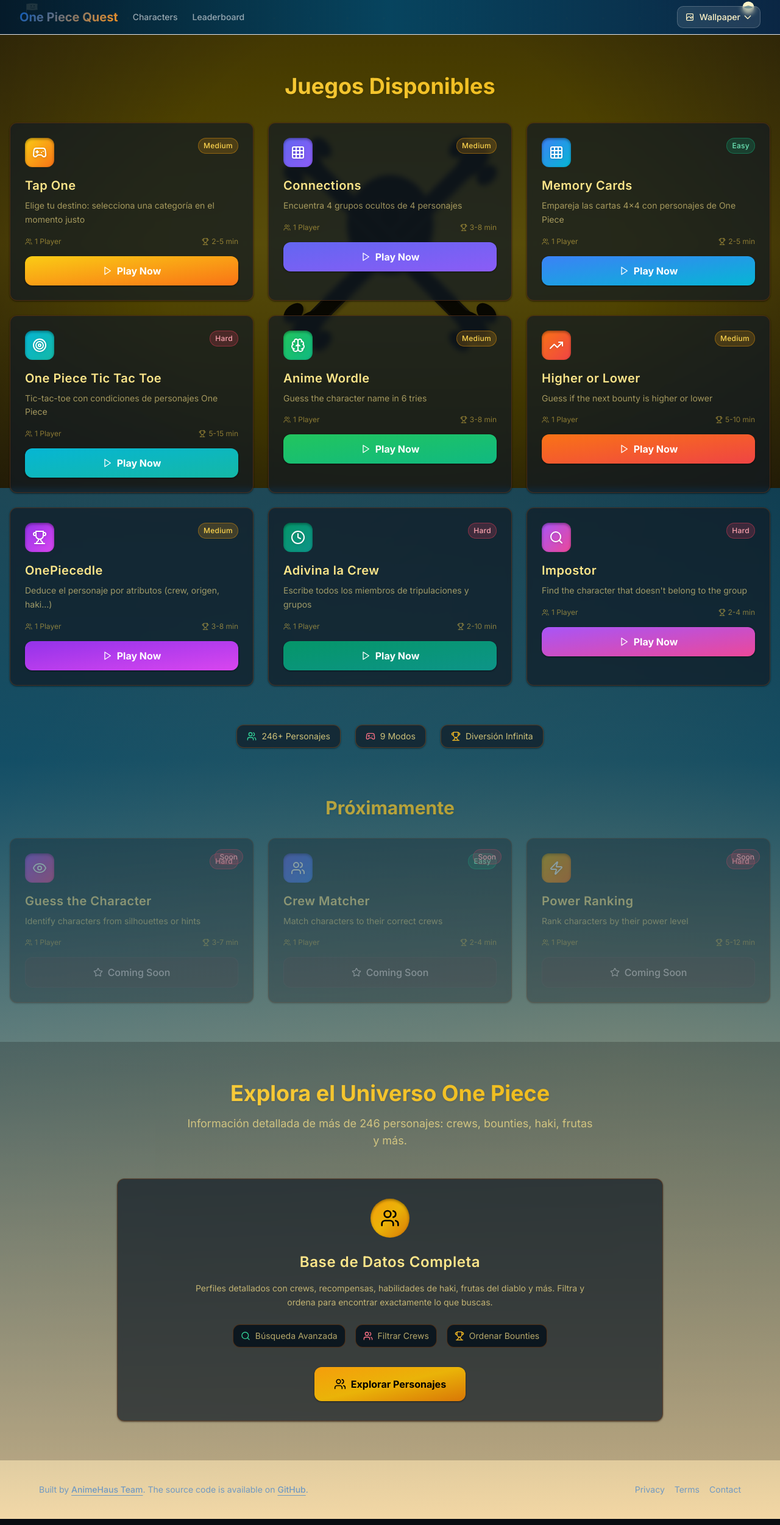
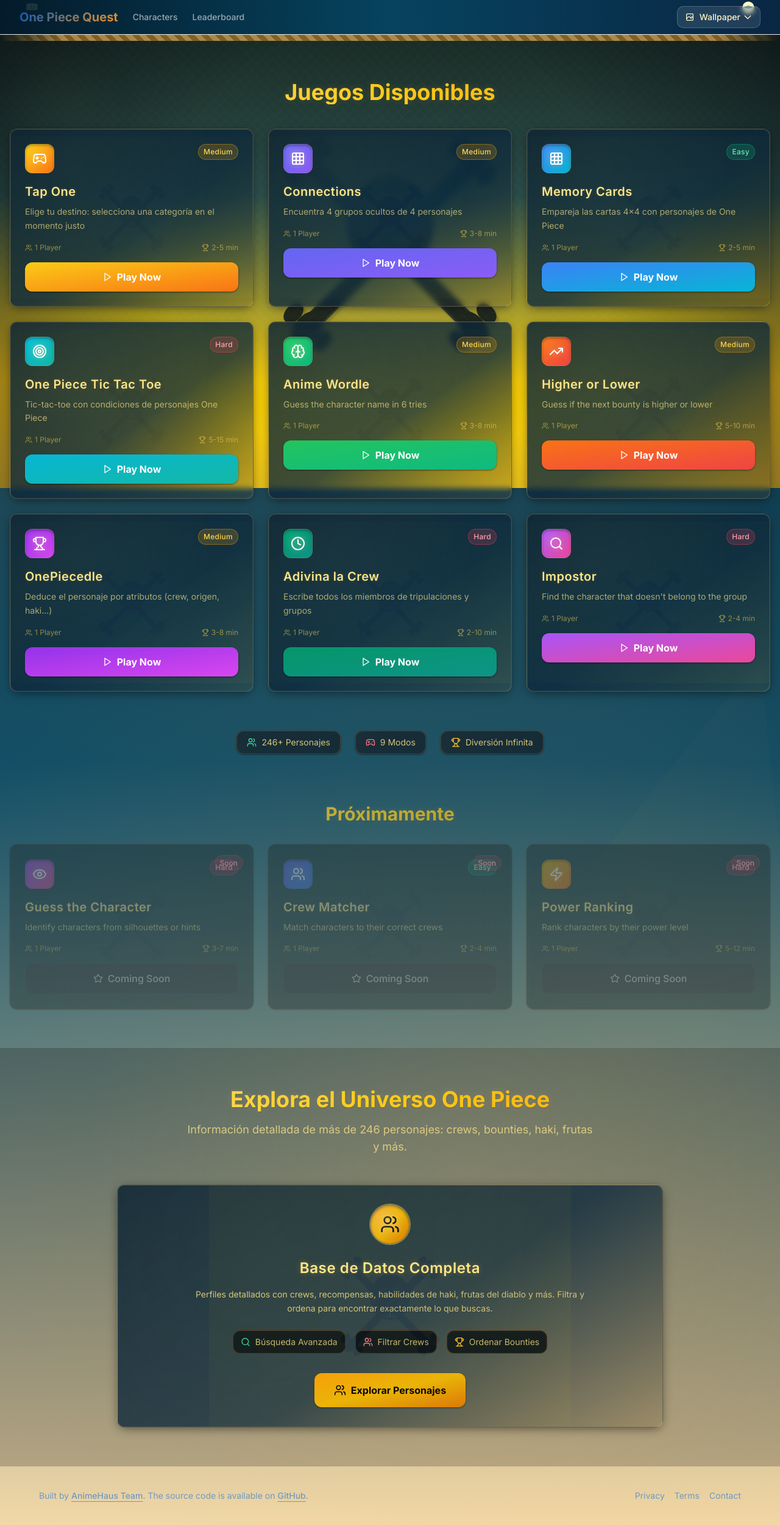
Before and after one commit to AlvaroSM19/animehausv2, a Next.js app: page / in a window 1280 px wide. Shown: the whole page at 61% size. Built offline with nearby package versions, Linux system fonts and the light colour scheme.

Commit message:
cambios en pagina principal de estilo y varios juegos

```diff
--- a/src/app/globals.css
+++ b/src/app/globals.css
@@ -133,3 +133,60 @@
 body.has-custom-bg .homepage-flag-bg {
   display: none !important;
 }
+
+/* --- One Piece Themed Enhancements --- */
+.op-card {
+  position: relative;
+  background: linear-gradient(145deg, rgba(10,32,48,0.85) 0%, rgba(12,40,60,0.78) 55%, rgba(90,64,20,0.18) 100%);
+  border: 1px solid rgba(255,199,120,0.25);
+  box-shadow: 0 4px 18px -4px rgba(0,0,0,0.6), 0 0 0 1px rgba(255,210,130,0.05) inset;
+}
+.op-card:before {
+  content: "";
+  position: absolute;
+  inset: 0;
+  background: radial-gradient(circle at 25% 20%, rgba(255,230,170,0.28), transparent 60%);
+  mix-blend-mode: overlay;
+  opacity: 0.55;
+  transition: opacity .6s ease;
+  pointer-events: none;
+}
+.op-card:hover:before { opacity: 0.85; }
+.op-card-disabled { filter: grayscale(12%) brightness(.92); }
+
+.op-badge {
+  position: relative;
+  overflow: hidden;
+}
+.op-badge:after {
+  content: "";
+  position: absolute;
+  inset: 0;
+  background: linear-gradient(120deg, rgba(255,215,140,0.18), rgba(255,184,80,0.05));
+  mix-blend-mode: overlay;
+  opacity: 0.35;
+  pointer-events: none;
+}
+
+.op-map-overlay {
+  background-image:
+    repeating-linear-gradient(45deg, rgba(255,210,120,0.06) 0 2px, transparent 2px 12px),
+    repeating-linear-gradient(-45deg, rgba(255,210,120,0.05) 0 2px, transparent 2px 12px);
+  background-size: 140px 140px, 160px 160px;
+  animation: opSlowPan 40s linear infinite;
+}
+
+@keyframes opSlowPan {
+  0% { transform: translate3d(0,0,0); }
+  50% { transform: translate3d(-8%, -6%, 0); }
+  100% { transform: translate3d(0,0,0); }
+}
+
+.op-rope-divider {
+  width: 100%;
+  height: 10px;
+  background:
+    repeating-linear-gradient(45deg, #b07926 0 8px, #e8b457 8px 16px);
+  mask: linear-gradient(to right, transparent, #000 8%, #000 92%, transparent);
+  box-shadow: 0 2px 4px -2px rgba(0,0,0,0.7), 0 0 0 1px rgba(255,200,110,0.15) inset;
+}
--- a/src/app/page.tsx
+++ b/src/app/page.tsx
@@ -34,33 +34,35 @@
 
 export default function HomePage() {
   return (
-    <div className="min-h-screen relative text-amber-100">
-  {/* Straw Hat Pirates Flag Background (hidden when custom wallpaper active) */}
-  <div className="fixed inset-0 z-0 homepage-flag-bg">
-        {/* High definition Straw Hat Pirates flag as background */}
+    <div className="min-h-screen relative text-amber-100 selection:bg-amber-400/20">
+      {/* Straw Hat Pirates Flag Background (hidden when custom wallpaper active) */}
+      <div className="fixed inset-0 z-0 homepage-flag-bg">
+        {/* Straw Hat flag base */}
         <div
           className="absolute inset-0 bg-cover bg-center bg-no-repeat"
-          style={{
-            backgroundImage: `url('/images/straw-hat-flag.svg')`
-          }}
-        ></div>
-
-        {/* Dark overlay to make text readable */}
-        <div className="absolute inset-0 bg-gradient-to-b from-black/75 via-black/65 to-black/80"></div>
-
-        {/* Subtle vignette effect */}
-        <div className="absolute inset-0 bg-gradient-radial from-transparent via-transparent to-black/30"></div>
+          style={{ backgroundImage: `url('/images/straw-hat-flag.svg')` }}
+        />
+        {/* Deep sea to parchment vertical gradient for One Piece vibe */}
+        <div className="absolute inset-0 bg-[linear-gradient(to_bottom,rgba(2,20,32,0.92),rgba(6,54,86,0.85)_40%,rgba(165,118,40,0.15)_78%,rgba(242,216,167,0.08))]" />
+        {/* Subtle map lines & vignette */}
+        <div className="absolute inset-0 op-map-overlay mix-blend-soft-light" />
+        <div className="absolute inset-0 bg-gradient-radial from-transparent via-transparent to-black/40" />
       </div>
 
-      {/* Content with relative positioning */}
+      {/* Content with relative positioning & decorative rope divider at top (no text) */}
       <div className="relative z-10">
-    {/* Hero section removed per request */}
+        <div className="op-rope-divider opacity-70" aria-hidden />
+        {/* Games Section */}
 
-      {/* Games Section */}
       <section className="py-16 relative">
+        {/* Subtle layered compass & wave ornaments (purely decorative) */}
+        <div className="pointer-events-none absolute inset-0 overflow-hidden">
+          <div className="absolute -top-10 -left-10 w-72 h-72 opacity-[0.04] rotate-12 bg-[radial-gradient(circle_at_center,rgba(255,216,128,0.6),transparent_60%)] rounded-full" />
+          <div className="absolute bottom-0 right-0 w-[38rem] h-[38rem] opacity-[0.05] -rotate-6 bg-[conic-gradient(from_45deg,rgba(255,196,90,0.4),transparent_55%)]" />
+        </div>
         <div className="container mx-auto px-4">
           <div className="text-center mb-10">
-            <h2 className="text-3xl md:text-4xl font-bold bg-gradient-to-r from-amber-300 to-yellow-500 bg-clip-text text-transparent drop-shadow">
+            <h2 className="text-3xl md:text-4xl font-bold bg-gradient-to-r from-amber-200 via-yellow-400 to-amber-500 bg-clip-text text-transparent drop-shadow [text-shadow:0_0_12px_rgba(255,196,90,0.18)]">
               Juegos Disponibles
             </h2>
           </div>
@@ -69,24 +71,33 @@
               const IconComponent = game.icon
               const isAvailable = game.status === 'available'
               return (
-                <div key={game.id} className={`group relative rounded-xl overflow-hidden transition-all duration-300 bg-[#101b24]/70 border border-amber-800/40 backdrop-blur-sm shadow shadow-black/50 ${isAvailable ? 'hover:shadow-lg hover:scale-[1.02] cursor-pointer hover:border-amber-500/60' : 'opacity-60'}`}>
-                  <div className="p-6">
+                <div
+                  key={game.id}
+                  className={`group op-card relative rounded-xl overflow-hidden transition-all duration-400 backdrop-blur-sm ${
+                    isAvailable
+                      ? 'hover:shadow-xl hover:-translate-y-1 hover:before:opacity-95 hover:border-amber-400/60'
+                      : 'opacity-60 op-card-disabled'
+                  }`}
+                >
+                  <div className="p-6 relative z-10">
                     <div className="flex items-start justify-between mb-4">
-                      <div className={`p-3 rounded-lg bg-gradient-to-br ${game.color} shadow-inner shadow-black/40`}>
-                        <IconComponent className="w-6 h-6 text-white drop-shadow" />
+                      <div className={`p-3 rounded-lg bg-gradient-to-br ${game.color} shadow-inner shadow-black/40 ring-1 ring-inset ring-amber-200/20 relative overflow-hidden`}>
+                        <IconComponent className="w-6 h-6 text-white drop-shadow [filter:drop-shadow(0_0_4px_rgba(255,220,130,0.45))]" />
+                        <span className="pointer-events-none absolute inset-0 opacity-20 mix-blend-overlay bg-[radial-gradient(circle_at_30%_30%,rgba(255,255,255,0.6),transparent_60%)]" />
                       </div>
                       <div className="flex flex-col items-end text-xs text-muted-foreground">
                         <span className={`px-2 py-1 rounded-full text-xs font-medium tracking-wide ${game.difficulty === 'Easy' ? 'bg-emerald-500/20 text-emerald-300 border border-emerald-500/40' : game.difficulty === 'Medium' ? 'bg-amber-500/20 text-amber-300 border border-amber-500/40' : 'bg-rose-500/20 text-rose-300 border border-rose-500/40'}`}>{game.difficulty}</span>
                       </div>
                     </div>
-                    <h3 className="text-xl font-semibold mb-2 text-amber-200 group-hover:text-amber-100 transition-colors tracking-wide">{game.title}</h3>
-                    <p className="text-amber-200/60 mb-4 text-sm leading-relaxed">{game.description}</p>
-                    <div className="flex items-center justify-between text-xs text-amber-300/50 mb-4">
+                    <h3 className="text-xl font-semibold mb-2 text-amber-200 group-hover:text-amber-50 transition-colors tracking-wide [text-shadow:0_0_6px_rgba(255,186,60,0.15)]">{game.title}</h3>
+                    <p className="text-amber-200/65 mb-4 text-sm leading-relaxed">{game.description}</p>
+                    <div className="flex items-center justify-between text-xs text-amber-300/55 mb-4">
                       <span className="flex items-center gap-1"><Users className="w-3 h-3" />{game.players}</span>
                       <span className="flex items-center gap-1"><Trophy className="w-3 h-3" />{game.time}</span>
                     </div>
                     {isAvailable ? (
-                      <Link href={game.href} className={`inline-flex items-center justify-center gap-2 w-full px-4 py-3 bg-gradient-to-br ${game.color} text-white font-bold rounded-lg hover:brightness-110 transition-all duration-300 shadow shadow-black/40`}>
+                      <Link href={game.href} className={`inline-flex items-center justify-center gap-2 w-full px-4 py-3 bg-gradient-to-br ${game.color} text-white font-bold rounded-lg hover:brightness-110 transition-all duration-300 shadow shadow-black/40 relative overflow-hidden`}>
+                        <span className="absolute inset-0 opacity-0 group-hover:opacity-20 transition-opacity bg-[radial-gradient(circle_at_30%_20%,rgba(255,255,255,0.9),transparent_60%)]" />
                         <Play className="w-4 h-4" /> Play Now
                       </Link>
                     ) : (
@@ -96,25 +107,27 @@
                     )}
                   </div>
                   {!isAvailable && (
-                    <div className="absolute top-4 right-4">
-                      <span className="px-2 py-1 bg-rose-500/20 text-rose-300 text-xs font-medium rounded-full border border-rose-500/40">Soon</span>
+                    <div className="absolute top-4 right-4 z-20">
+                      <span className="px-2 py-1 bg-rose-500/20 text-rose-300 text-xs font-medium rounded-full border border-rose-500/40 shadow-sm">Soon</span>
                     </div>
                   )}
+                  {/* Decorative subtle Jolly Roger watermark */}
+                  <div className="pointer-events-none absolute inset-0 opacity-[0.04] group-hover:opacity-10 transition-opacity duration-500 mix-blend-overlay bg-[url('/images/straw-hat-flag.svg')] bg-center bg-contain bg-no-repeat" />
                 </div>
               )
             })}
           </div>
           {/* Badges moved below games */}
           <div className="flex flex-wrap justify-center gap-6 text-sm mb-20">
-            <div className="flex items-center gap-2 bg-[#101b24]/70 px-4 py-2 rounded-lg border border-amber-700/40 backdrop-blur-sm shadow shadow-black/40">
+            <div className="flex items-center gap-2 bg-[#101b24]/70 px-4 py-2 rounded-lg border border-amber-700/40 backdrop-blur-sm shadow shadow-black/40 op-badge">
               <Users className="w-4 h-4 text-emerald-400" />
               <span className="text-amber-200/80">246+ Personajes</span>
             </div>
-            <div className="flex items-center gap-2 bg-[#101b24]/70 px-4 py-2 rounded-lg border border-amber-700/40 backdrop-blur-sm shadow shadow-black/40">
+            <div className="flex items-center gap-2 bg-[#101b24]/70 px-4 py-2 rounded-lg border border-amber-700/40 backdrop-blur-sm shadow shadow-black/40 op-badge">
               <Gamepad2 className="w-4 h-4 text-rose-400" />
               <span className="text-amber-200/80">{games.length} Modos</span>
             </div>
-            <div className="flex items-center gap-2 bg-[#101b24]/70 px-4 py-2 rounded-lg border border-amber-700/40 backdrop-blur-sm shadow shadow-black/40">
+            <div className="flex items-center gap-2 bg-[#101b24]/70 px-4 py-2 rounded-lg border border-amber-700/40 backdrop-blur-sm shadow shadow-black/40 op-badge">
               <Trophy className="w-4 h-4 text-amber-400" />
               <span className="text-amber-200/80">Diversión Infinita</span>
             </div>
@@ -122,7 +135,7 @@
 
           {/* Coming Soon Games */}
           <div className="text-center mb-8">
-            <h3 className="text-2xl md:text-3xl font-bold mb-4 bg-gradient-to-r from-amber-300/70 to-yellow-500/70 bg-clip-text text-transparent drop-shadow">
+            <h3 className="text-2xl md:text-3xl font-bold mb-4 bg-gradient-to-r from-amber-200/70 via-yellow-400/70 to-amber-500/70 bg-clip-text text-transparent drop-shadow [text-shadow:0_0_10px_rgba(255,206,120,0.15)]">
               Próximamente
             </h3>
           </div>
@@ -130,19 +143,19 @@
             {comingSoonGames.map(game => {
               const IconComponent = game.icon
               return (
-                <div key={game.id} className="group relative rounded-xl overflow-hidden transition-all duration-300 bg-[#101b24]/50 border border-amber-800/30 backdrop-blur-sm shadow shadow-black/30 opacity-60">
-                  <div className="p-6">
+                <div key={game.id} className="group relative rounded-xl overflow-hidden transition-all duration-300 bg-[#101b24]/45 border border-amber-800/30 backdrop-blur-sm shadow shadow-black/30 opacity-60 op-card-disabled">
+                  <div className="p-6 relative z-10">
                     <div className="flex items-start justify-between mb-4">
-                      <div className={`p-3 rounded-lg bg-gradient-to-br ${game.color} opacity-70 shadow-inner shadow-black/40`}>
-                        <IconComponent className="w-6 h-6 text-white drop-shadow" />
+                      <div className={`p-3 rounded-lg bg-gradient-to-br ${game.color} opacity-70 shadow-inner shadow-black/40 ring-1 ring-inset ring-amber-200/10`}>
+                        <IconComponent className="w-6 h-6 text-white drop-shadow [filter:drop-shadow(0_0_4px_rgba(255,220,130,0.4))]" />
                       </div>
                       <div className="flex flex-col items-end text-xs text-muted-foreground">
                         <span className={`px-2 py-1 rounded-full text-xs font-medium tracking-wide ${game.difficulty === 'Easy' ? 'bg-emerald-500/20 text-emerald-300 border border-emerald-500/40' : game.difficulty === 'Medium' ? 'bg-amber-500/20 text-amber-300 border border-amber-500/40' : 'bg-rose-500/20 text-rose-300 border border-rose-500/40'}`}>{game.difficulty}</span>
                       </div>
                     </div>
-                    <h3 className="text-xl font-semibold mb-2 text-amber-200/70 tracking-wide">{game.title}</h3>
-                    <p className="text-amber-200/50 mb-4 text-sm leading-relaxed">{game.description}</p>
-                    <div className="flex items-center justify-between text-xs text-amber-300/40 mb-4">
+                    <h3 className="text-xl font-semibold mb-2 text-amber-200/70 tracking-wide [text-shadow:0_0_6px_rgba(255,186,60,0.12)]">{game.title}</h3>
+                    <p className="text-amber-200/55 mb-4 text-sm leading-relaxed">{game.description}</p>
+                    <div className="flex items-center justify-between text-xs text-amber-300/45 mb-4">
                       <span className="flex items-center gap-1"><Users className="w-3 h-3" />{game.players}</span>
                       <span className="flex items-center gap-1"><Trophy className="w-3 h-3" />{game.time}</span>
                     </div>
@@ -150,9 +163,10 @@
                       <Star className="w-4 h-4" /> Coming Soon
                     </button>
                   </div>
-                  <div className="absolute top-4 right-4">
-                    <span className="px-2 py-1 bg-rose-500/20 text-rose-300 text-xs font-medium rounded-full border border-rose-500/40">Soon</span>
+                  <div className="absolute top-4 right-4 z-20">
+                    <span className="px-2 py-1 bg-rose-500/20 text-rose-300 text-xs font-medium rounded-full border border-rose-500/40 shadow-sm">Soon</span>
                   </div>
+                  <div className="pointer-events-none absolute inset-0 opacity-[0.03] transition-opacity duration-500 mix-blend-overlay bg-[url('/images/straw-hat-flag.svg')] bg-center bg-contain bg-no-repeat" />
                 </div>
               )
             })}
@@ -161,29 +175,32 @@
       </section>
 
   {/* Characters Section (retained) */}
-  <section className="py-16 bg-black/20 relative">
+  <section className="py-16 bg-black/20 relative before:absolute before:inset-0 before:bg-[radial-gradient(circle_at_60%_30%,rgba(255,206,120,0.10),transparent_70%)] before:pointer-events-none">
         <div className="container mx-auto px-4">
           <div className="text-center mb-12">
-            <h2 className="text-3xl md:text-4xl font-bold mb-4 bg-gradient-to-r from-amber-300 to-yellow-500 bg-clip-text text-transparent drop-shadow">Explora el Universo One Piece</h2>
-            <p className="text-lg text-amber-200/70 max-w-2xl mx-auto">Información detallada de más de 246 personajes: crews, bounties, haki, frutas y más.</p>
+            <h2 className="text-3xl md:text-4xl font-bold mb-4 bg-gradient-to-r from-amber-200 via-yellow-400 to-amber-500 bg-clip-text text-transparent drop-shadow [text-shadow:0_0_12px_rgba(255,200,90,0.18)]">Explora el Universo One Piece</h2>
+            <p className="text-lg text-amber-200/75 max-w-2xl mx-auto">Información detallada de más de 246 personajes: crews, bounties, haki, frutas y más.</p>
           </div>
           <div className="max-w-4xl mx-auto">
-            <div className="bg-[#101b24]/70 border border-amber-800/40 rounded-xl p-8 text-center backdrop-blur-sm shadow shadow-black/40">
+            <div className="op-card bg-[#101b24]/70 border border-amber-800/40 rounded-xl p-8 text-center backdrop-blur-sm shadow shadow-black/40 relative overflow-hidden">
               <div className="flex justify-center mb-6">
-                <div className="p-4 bg-gradient-to-br from-amber-500 via-yellow-500 to-amber-600 rounded-full shadow-inner shadow-black/40">
-                  <Users className="w-8 h-8 text-black" />
+                <div className="p-4 bg-gradient-to-br from-amber-500 via-yellow-500 to-amber-600 rounded-full shadow-inner shadow-black/40 ring-2 ring-amber-200/40 relative">
+                  <Users className="w-8 h-8 text-black drop-shadow [filter:drop-shadow(0_0_4px_rgba(255,220,150,0.6))]" />
+                  <span className="pointer-events-none absolute inset-0 opacity-30 bg-[radial-gradient(circle_at_30%_30%,rgba(255,255,255,0.7),transparent_65%)] rounded-full" />
                 </div>
               </div>
-              <h3 className="text-2xl font-semibold mb-4 text-amber-200 tracking-wide">Base de Datos Completa</h3>
-              <p className="text-amber-200/70 mb-6 max-w-2xl mx-auto text-sm leading-relaxed">Perfiles detallados con crews, recompensas, habilidades de haki, frutas del diablo y más. Filtra y ordena para encontrar exactamente lo que buscas.</p>
+              <h3 className="text-2xl font-semibold mb-4 text-amber-200 tracking-wide [text-shadow:0_0_8px_rgba(255,190,60,0.25)]">Base de Datos Completa</h3>
+              <p className="text-amber-200/75 mb-6 max-w-2xl mx-auto text-sm leading-relaxed">Perfiles detallados con crews, recompensas, habilidades de haki, frutas del diablo y más. Filtra y ordena para encontrar exactamente lo que buscas.</p>
               <div className="flex flex-wrap justify-center gap-4 mb-8 text-sm">
-                <div className="flex items-center gap-2 bg-[#0c171f] px-3 py-2 rounded-lg border border-amber-700/40"><Search className="w-4 h-4 text-emerald-400" /><span className="text-amber-200/70">Búsqueda Avanzada</span></div>
-                <div className="flex items-center gap-2 bg-[#0c171f] px-3 py-2 rounded-lg border border-amber-700/40"><Users className="w-4 h-4 text-rose-400" /><span className="text-amber-200/70">Filtrar Crews</span></div>
-                <div className="flex items-center gap-2 bg-[#0c171f] px-3 py-2 rounded-lg border border-amber-700/40"><Trophy className="w-4 h-4 text-amber-400" /><span className="text-amber-200/70">Ordenar Bounties</span></div>
+                <div className="flex items-center gap-2 bg-[#0c171f] px-3 py-2 rounded-lg border border-amber-700/40 op-badge"><Search className="w-4 h-4 text-emerald-400" /><span className="text-amber-200/75">Búsqueda Avanzada</span></div>
+                <div className="flex items-center gap-2 bg-[#0c171f] px-3 py-2 rounded-lg border border-amber-700/40 op-badge"><Users className="w-4 h-4 text-rose-400" /><span className="text-amber-200/75">Filtrar Crews</span></div>
+                <div className="flex items-center gap-2 bg-[#0c171f] px-3 py-2 rounded-lg border border-amber-700/40 op-badge"><Trophy className="w-4 h-4 text-amber-400" /><span className="text-amber-200/75">Ordenar Bounties</span></div>
               </div>
-              <Link href="/characters" className="inline-flex items-center gap-2 px-8 py-4 bg-gradient-to-br from-amber-500 via-yellow-500 to-amber-600 text-black font-bold rounded-lg hover:brightness-110 transition-all duration-300 shadow shadow-black/40">
+              <Link href="/characters" className="inline-flex items-center gap-2 px-8 py-4 bg-gradient-to-br from-amber-500 via-yellow-500 to-amber-600 text-black font-bold rounded-lg hover:brightness-110 transition-all duration-300 shadow shadow-black/40 relative overflow-hidden">
+                <span className="absolute inset-0 opacity-0 hover:opacity-25 transition-opacity bg-[radial-gradient(circle_at_35%_25%,rgba(255,255,255,0.9),transparent_65%)]" />
                 <Users className="w-5 h-5" /> Explorar Personajes
               </Link>
+              <div className="pointer-events-none absolute inset-0 opacity-[0.035] bg-[url('/images/straw-hat-flag.svg')] bg-center bg-contain bg-no-repeat" />
             </div>
           </div>
         </div>
```
Also changed, not shown: src/app/characters/page.tsx (+15 -15 lines), src/app/games/grid/page.tsx (+2 -5 lines), src/app/games/higher-lower/page.tsx (+41 -44 lines).
